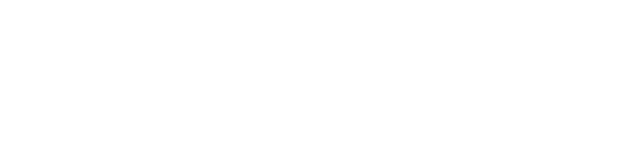
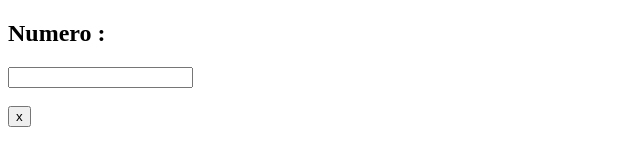
Before and after one commit to Andreahc00/proyectoOperacion, a plain HTML site: page Html/operacion.html in a window 1280 px wide. Shown: the whole page, without its empty margins (0-640 px from the left). Drawn offline with Linux system fonts and the light colour scheme.

Commit message:
v0.2 Boton cuadrado

```diff
--- a/Html/operacion.html
+++ b/Html/operacion.html
@@ -7,6 +7,13 @@
     <title>operacion</title>
 </head>
 <body>
-
+    <div>
+        <h2 > Numero :</h2>
+        <input type="text" id="num">
+        <br>
+        <br>
+        <button onclick="cuadrado()">x<sup<2</></button>
+    </div>
+    <script src="../js/Operacion.js"></script>
 </body>
 </html>
--- a/js/Operacion.js
+++ b/js/Operacion.js
@@ -0,0 +1,4 @@
+function cuadrado(){
+    var numero = document.getElementById("num");
+    numero.value= numero.value * numero.value;
+}
```
Also changed, not shown: index.html (+6 -1 lines).
